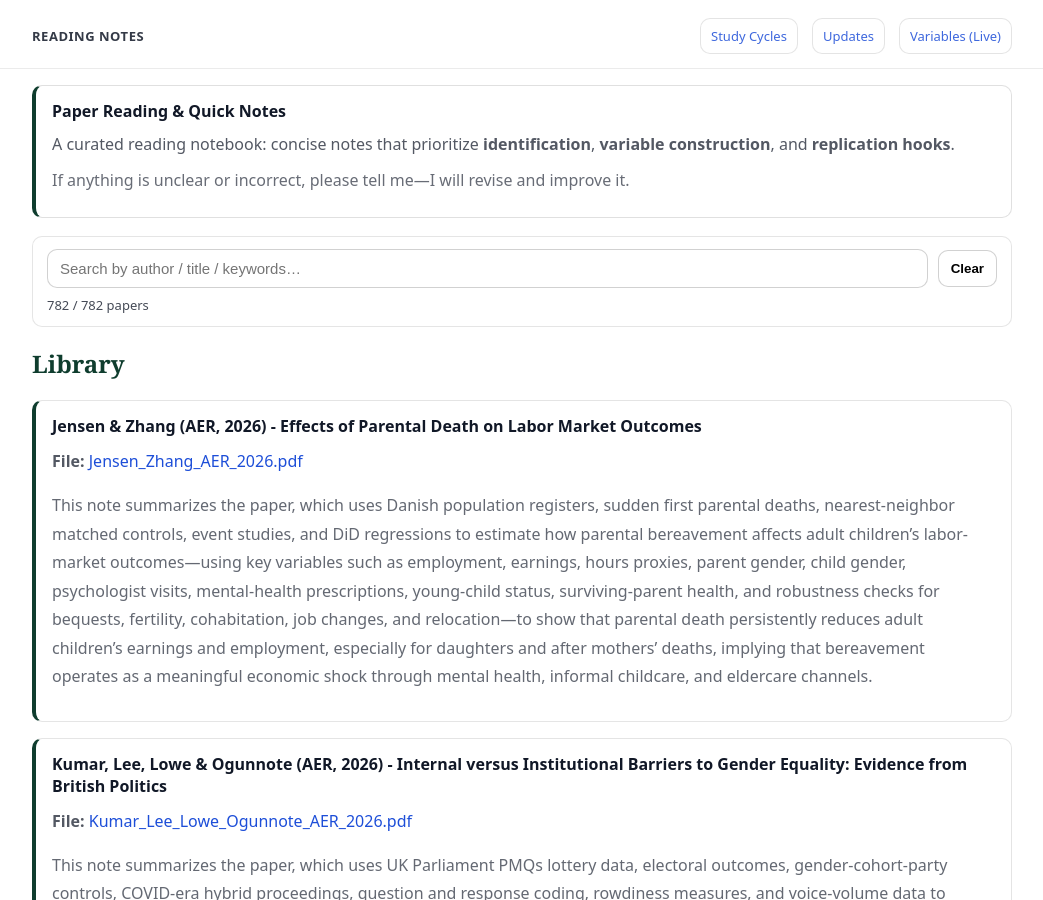
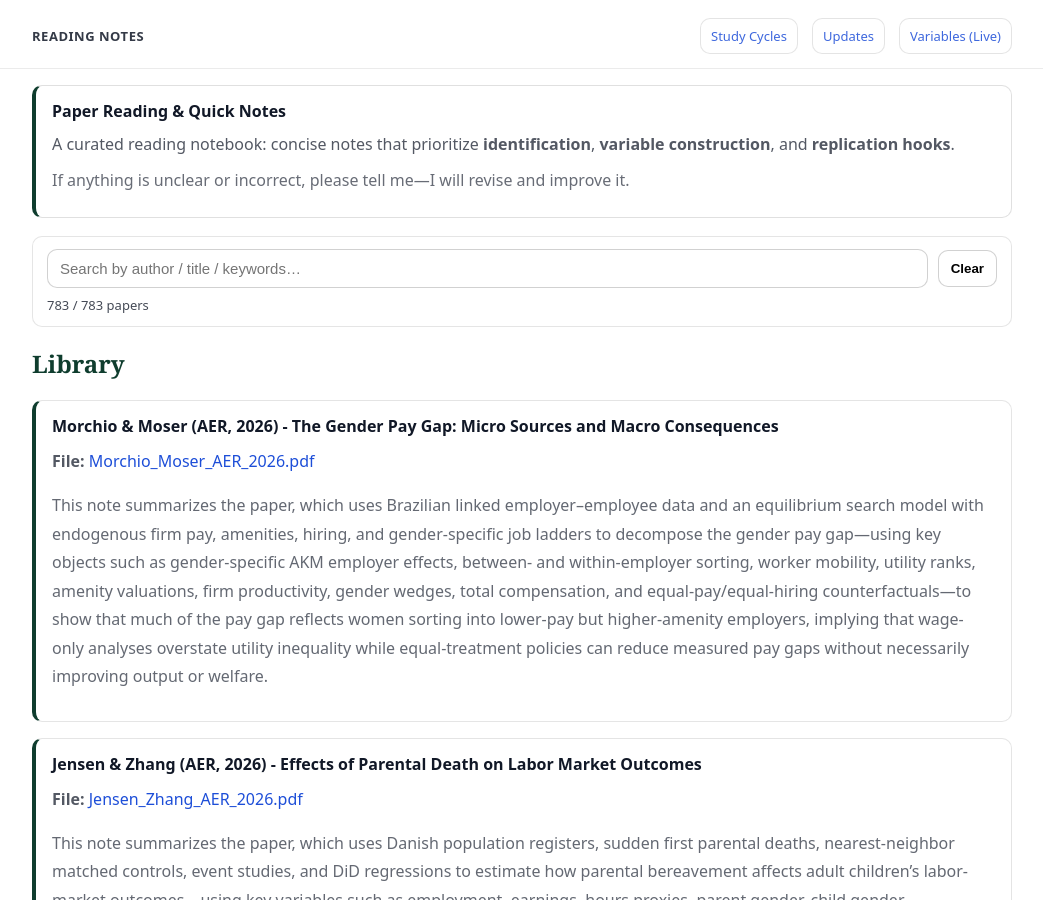
Before and after one commit to yaxinzn/study-archive, a Jekyll site: the page built from reading/index.md, in a window 1280 px wide and 900 px high. Shown: the whole window, without its empty margins (118-1161 px from the left). Built offline with Jekyll 4.4.1, drawn with Linux system fonts in a browser that asks for light colours.

Commit message:
Reading: add/update Morchio_Moser_AER_2026.pdf

```diff
--- a/_data/reading.yml
+++ b/_data/reading.yml
@@ -1,3 +1,7 @@
+- title: "Morchio & Moser (AER, 2026) - The Gender Pay Gap: Micro Sources and Macro Consequences"
+  file: "Morchio_Moser_AER_2026.pdf"
+  desc: "This note summarizes the paper, which uses Brazilian linked employer–employee data and an equilibrium search model with endogenous firm pay, amenities, hiring, and gender-specific job ladders to decompose the gender pay gap—using key objects such as gender-specific AKM employer effects, between- and within-employer sorting, worker mobility, utility ranks, amenity valuations, firm productivity, gender wedges, total compensation, and equal-pay/equal-hiring counterfactuals—to show that much of the pay gap reflects women sorting into lower-pay but higher-amenity employers, implying that wage-only analyses overstate utility inequality while equal-treatment policies can reduce measured pay gaps without necessarily improving output or welfare."
+
 - title: "Jensen & Zhang (AER, 2026) - Effects of Parental Death on Labor Market Outcomes"
   file: "Jensen_Zhang_AER_2026.pdf"
   desc: "This note summarizes the paper, which uses Danish population registers, sudden first parental deaths, nearest-neighbor matched controls, event studies, and DiD regressions to estimate how parental bereavement affects adult children’s labor-market outcomes—using key variables such as employment, earnings, hours proxies, parent gender, child gender, psychologist visits, mental-health prescriptions, young-child status, surviving-parent health, and robustness checks for bequests, fertility, cohabitation, job changes, and relocation—to show that parental death persistently reduces adult children’s earnings and employment, especially for daughters and after mothers’ deaths, implying that bereavement operates as a meaningful economic shock through mental health, informal childcare, and eldercare channels."
```
Also changed, not shown: 1 other file.
